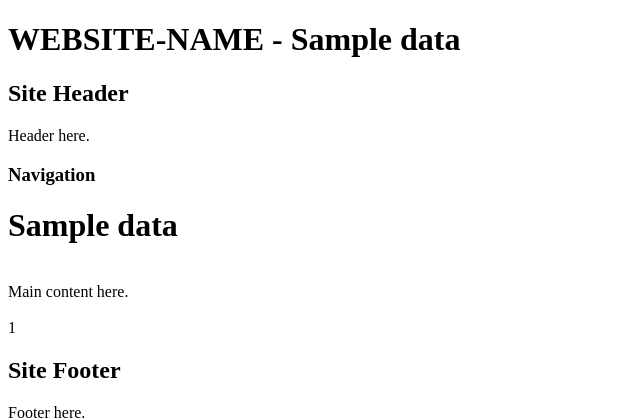
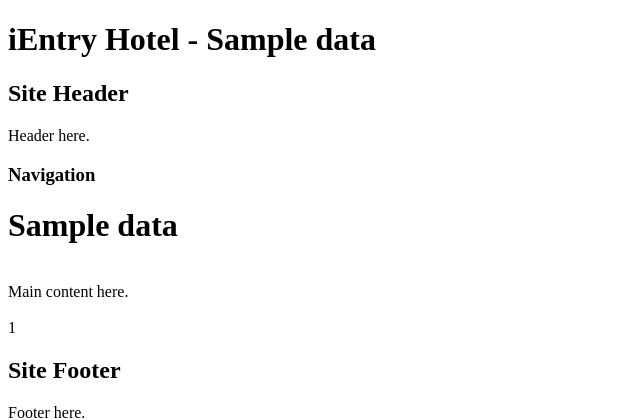
Before and after one commit to hafifiomar89/ientry-hotel, a Node project: template src/index.njk in a window 1280 px wide. Shown: the top 420 px of the page, without its empty margins (0-640 px from the left). Run offline with Node 20 templates, Linux system fonts and the light colour scheme; the template is opened without the code that fills it: most values are stand-ins (such as "Sample title", 1, 10 or a date in 2020); some libraries are stand-ins or nearby versions.

Commit message:
Update template

```diff
--- a/configs/misc.js
+++ b/configs/misc.js
@@ -1,4 +1,4 @@
 module.exports = {
-    setupComplete: false,
-    virtualFolder: 'VIRTUAL-FOLDER-NAME'
+    setupComplete: true,
+    virtualFolder: 'ientry-hotel'
 };
--- a/src/assets/scss/style.scss
+++ b/src/assets/scss/style.scss
@@ -1,5 +1,5 @@
 /*-----------------------------------------------------------------------------
-    WEBSITE-NAME
+    iEntry Hotel
 -----------------------------------------------------------------------------*/
 
 /*---- Imports ----*/
--- a/templates/default.njk
+++ b/templates/default.njk
@@ -5,13 +5,13 @@
     <meta charset="utf-8">
     <meta name="viewport" content="width=device-width, initial-scale=1">
     <meta name="format-detection" content="telephone=no"> <!-- Disable iOS auto telephone number detection -->
-    <title>{% if data.title %}{{ data.title }} | {% endif %}WEBSITE-NAME</title>
+    <title>{% if data.title %}{{ data.title }} | {% endif %}iEntry Hotel</title>
     <link href="{{ path.css }}style.css" rel="stylesheet" type="text/css">
 </head>
 
 <body>
     <h1 class="ha">
-        WEBSITE-NAME{% if data.title %} - {{ data.title }}{% endif %}
+        iEntry Hotel{% if data.title %} - {{ data.title }}{% endif %}
     </h1>
 
     <section class="site-header">
```
